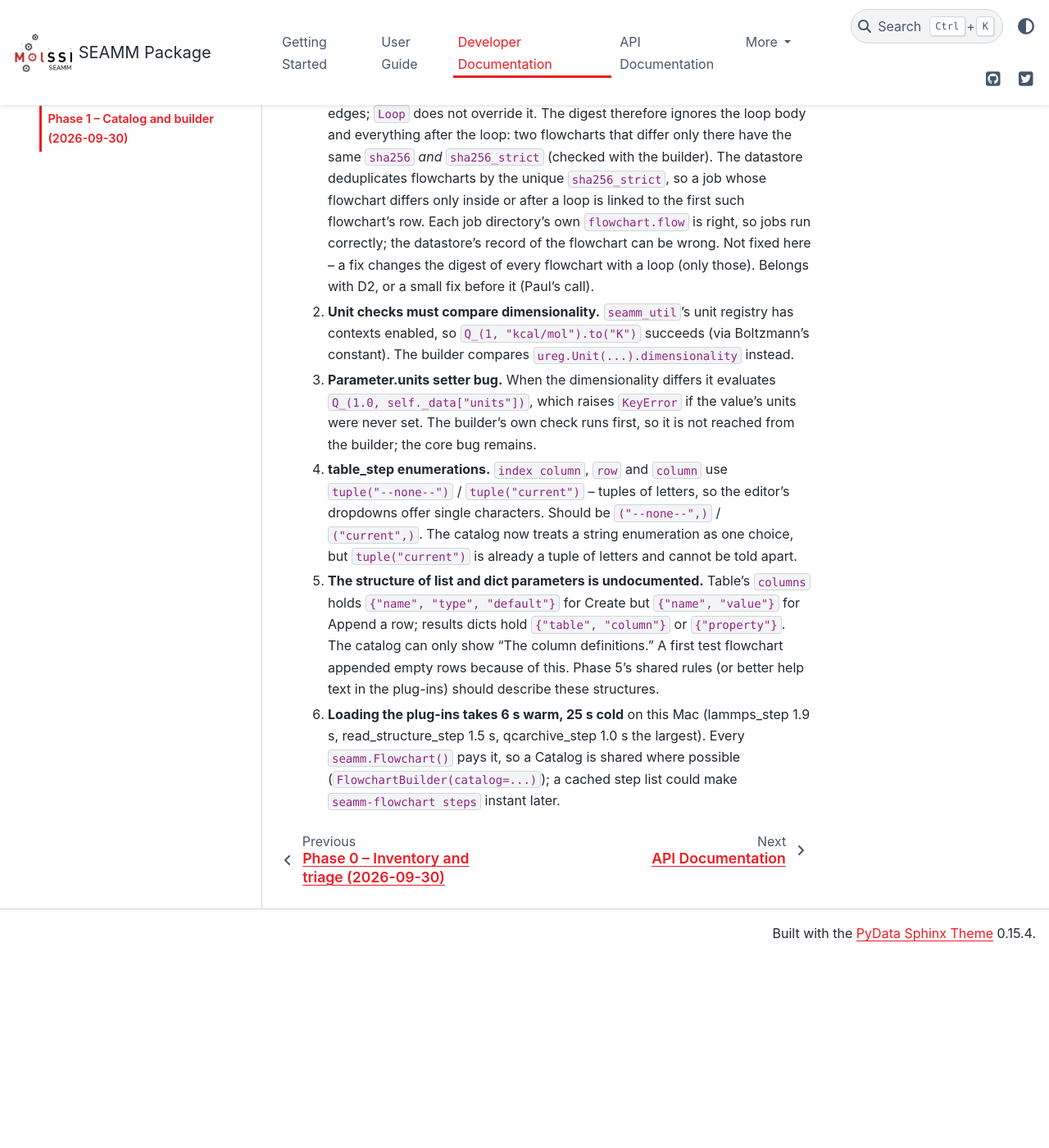
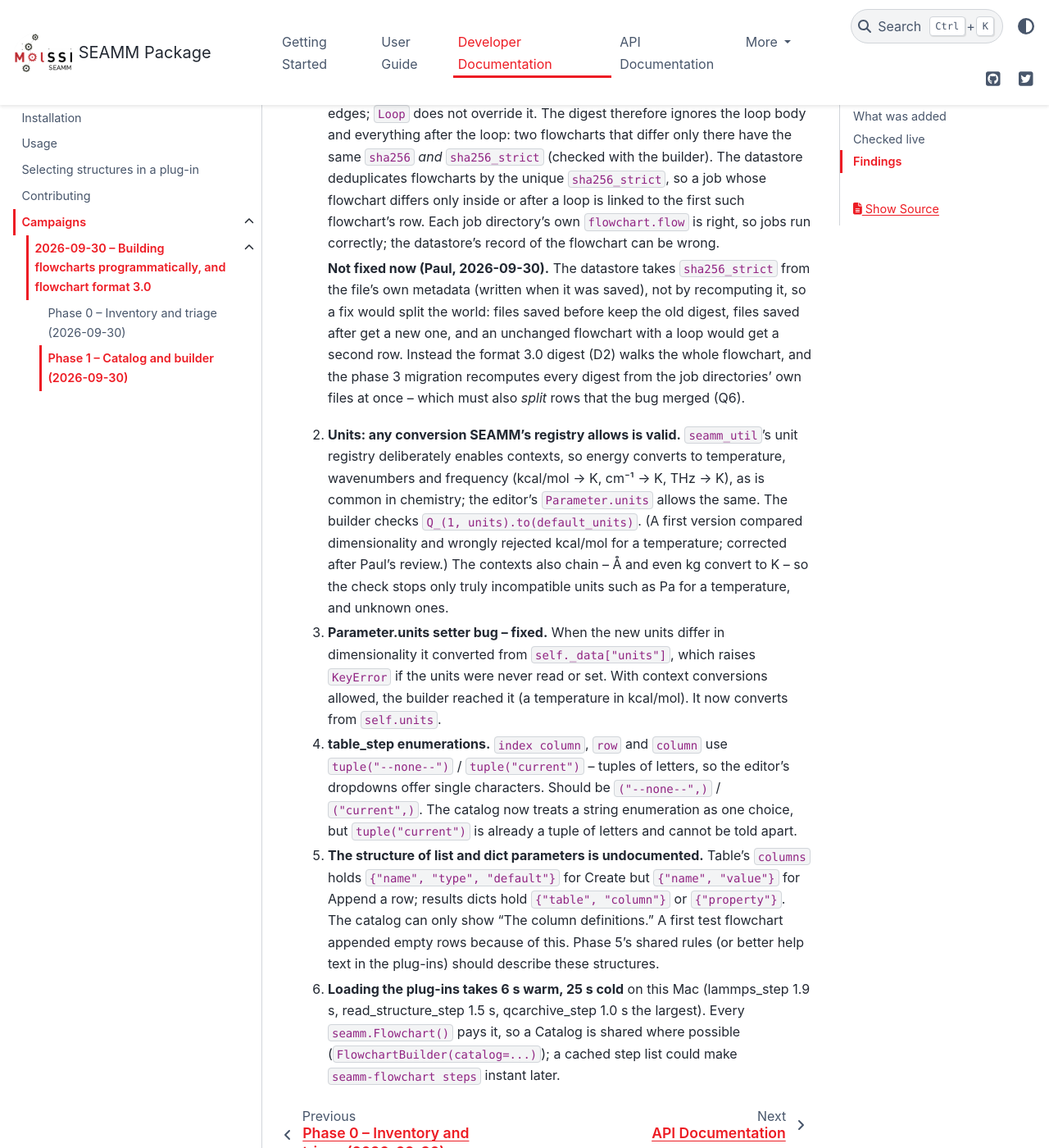
Before and after one commit to molssi-seamm/seamm, a Sphinx documentation site: the page built from docs/developer_guide/campaigns/2026-09-30/NOTES_phase1.rst, in a window 1280 px wide and 1400 px high, scrolled down 2258 px. Shown: the whole window at 82% size. Built offline with Sphinx 7.4.7 and the PyData theme 0.15.4, drawn with Linux system fonts in a browser that asks for light colours; pages that are not in the unit, such as notebooks, are missing from menus; before the commit the page ends 3425 px from its top, so only the background shows below that.

Commit message:
Builder: allow unit conversions through SEAMM's contexts; fix Parameter.units
* The builder accepts any units SEAMM's registry can convert to the
  parameter's default units, including energy to temperature,
  wavenumbers and frequency, as the editor does.
* Parameter.units converted from self._data['units'], raising KeyError
  when the units had not yet been read or set; use self.units.
* Campaign notes: work happens in ~/SEAMM_DEV, no PRs until the switch;
  the loop-digest bug is left for format 3.0 and the migration.

Co-Authored-By: Claude Opus 5.5 <noreply@anthropic.com>

```diff
--- a/docs/developer_guide/campaigns/2026-09-30/NOTES_phase1.rst
+++ b/docs/developer_guide/campaigns/2026-09-30/NOTES_phase1.rst
@@ -84,16 +84,27 @@ Findings
    deduplicates flowcharts by the unique ``sha256_strict``, so a job whose flowchart
    differs only inside or after a loop is linked to the first such flowchart's row.
    Each job directory's own ``flowchart.flow`` is right, so jobs run correctly; the
-   datastore's record of the flowchart can be wrong. Not fixed here -- a fix changes
-   the digest of every flowchart with a loop (only those). Belongs with D2, or a small
-   fix before it (Paul's call).
-2. **Unit checks must compare dimensionality.** ``seamm_util``'s unit registry has
-   contexts enabled, so ``Q_(1, "kcal/mol").to("K")`` succeeds (via Boltzmann's
-   constant). The builder compares ``ureg.Unit(...).dimensionality`` instead.
-3. **Parameter.units setter bug.** When the dimensionality differs it evaluates
-   ``Q_(1.0, self._data["units"])``, which raises ``KeyError`` if the value's units
-   were never set. The builder's own check runs first, so it is not reached from the
-   builder; the core bug remains.
+   datastore's record of the flowchart can be wrong.
+
+   **Not fixed now (Paul, 2026-09-30).** The datastore takes ``sha256_strict`` from the
+   file's own metadata (written when it was saved), not by recomputing it, so a fix
+   would split the world: files saved before keep the old digest, files saved after get
+   a new one, and an unchanged flowchart with a loop would get a second row. Instead the
+   format 3.0 digest (D2) walks the whole flowchart, and the phase 3 migration
+   recomputes every digest from the job directories' own files at once -- which must
+   also *split* rows that the bug merged (Q6).
+2. **Units: any conversion SEAMM's registry allows is valid.** ``seamm_util``'s unit
+   registry deliberately enables contexts, so energy converts to temperature,
+   wavenumbers and frequency (kcal/mol → K, cm⁻¹ → K, THz → K), as is common in
+   chemistry; the editor's ``Parameter.units`` allows the same. The builder checks
+   ``Q_(1, units).to(default_units)``. (A first version compared dimensionality and
+   wrongly rejected kcal/mol for a temperature; corrected after Paul's review.) The
+   contexts also chain -- Å and even kg convert to K -- so the check stops only truly
+   incompatible units such as Pa for a temperature, and unknown ones.
+3. **Parameter.units setter bug -- fixed.** When the new units differ in
+   dimensionality it converted from ``self._data["units"]``, which raises ``KeyError``
+   if the units were never read or set. With context conversions allowed, the builder
+   reached it (a temperature in kcal/mol). It now converts from ``self.units``.
 4. **table_step enumerations.** ``index column``, ``row`` and ``column`` use
    ``tuple("--none--")`` / ``tuple("current")`` -- tuples of letters, so the editor's
    dropdowns offer single characters. Should be ``("--none--",)`` / ``("current",)``.
```
Also changed, not shown: docs/developer_guide/campaigns/2026-09-30/index.rst (+13 -3 lines), 3 other files.
